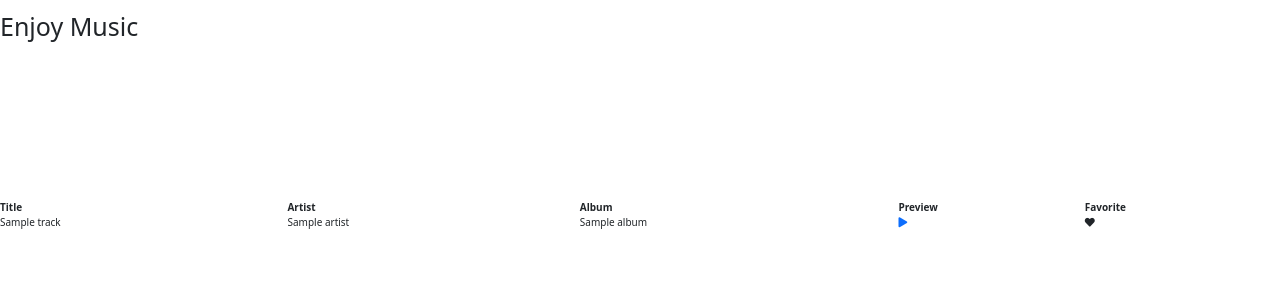
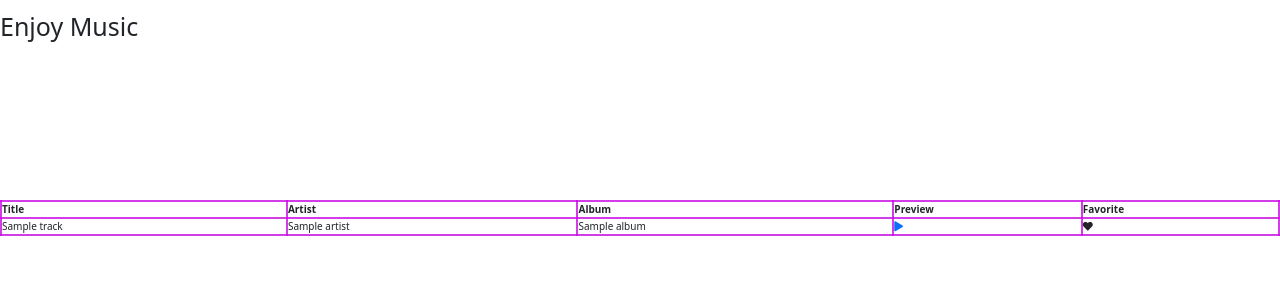
Before and after one commit to Burence1/MusNetic, a Flask app: template app/templates/playlist.html in a window 1280 px wide. Shown: the part 195-495 px from the top of the page. Run offline with Flask 2, Linux system fonts and the light colour scheme; the template is opened without the code that fills it: most values are stand-ins (such as "Sample title", 1, 10 or a date in 2020); some libraries are stand-ins or nearby versions.

Commit message:
Add border to table

```diff
--- a/app/static/css/styles.css
+++ b/app/static/css/styles.css
@@ -1,4 +1,16 @@
-#play{
-  height: 3em;
-  width: 3em;
+#play {
+    height: 3em;
+    width: 3em;
 }
+
+table,
+th,
+td {
+    border: 2px solid rgb(202, 10, 228, 0.8);
+    border-collapse: collapse;
+}
+
+th,
+td {
+    text-align: left;
+}
```
Also changed, not shown: app/static/images/signUp.jpg (added).
